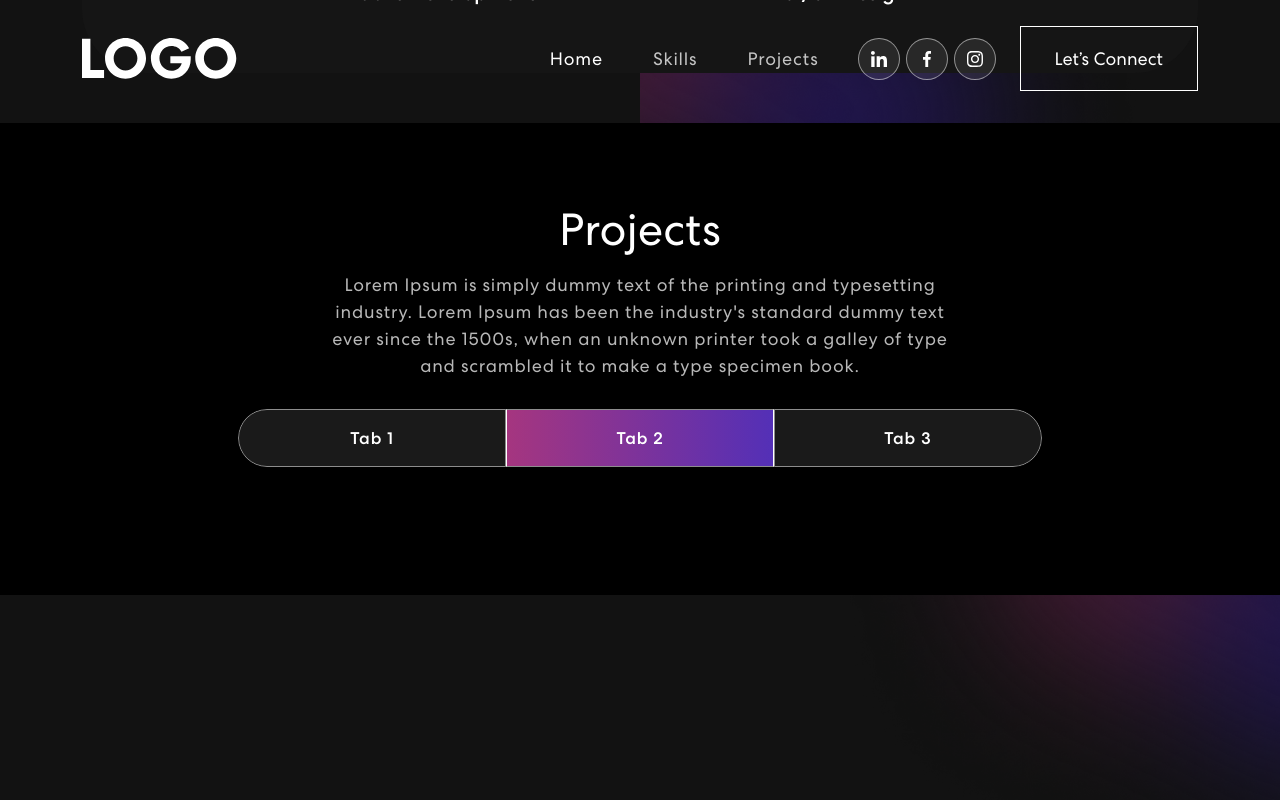
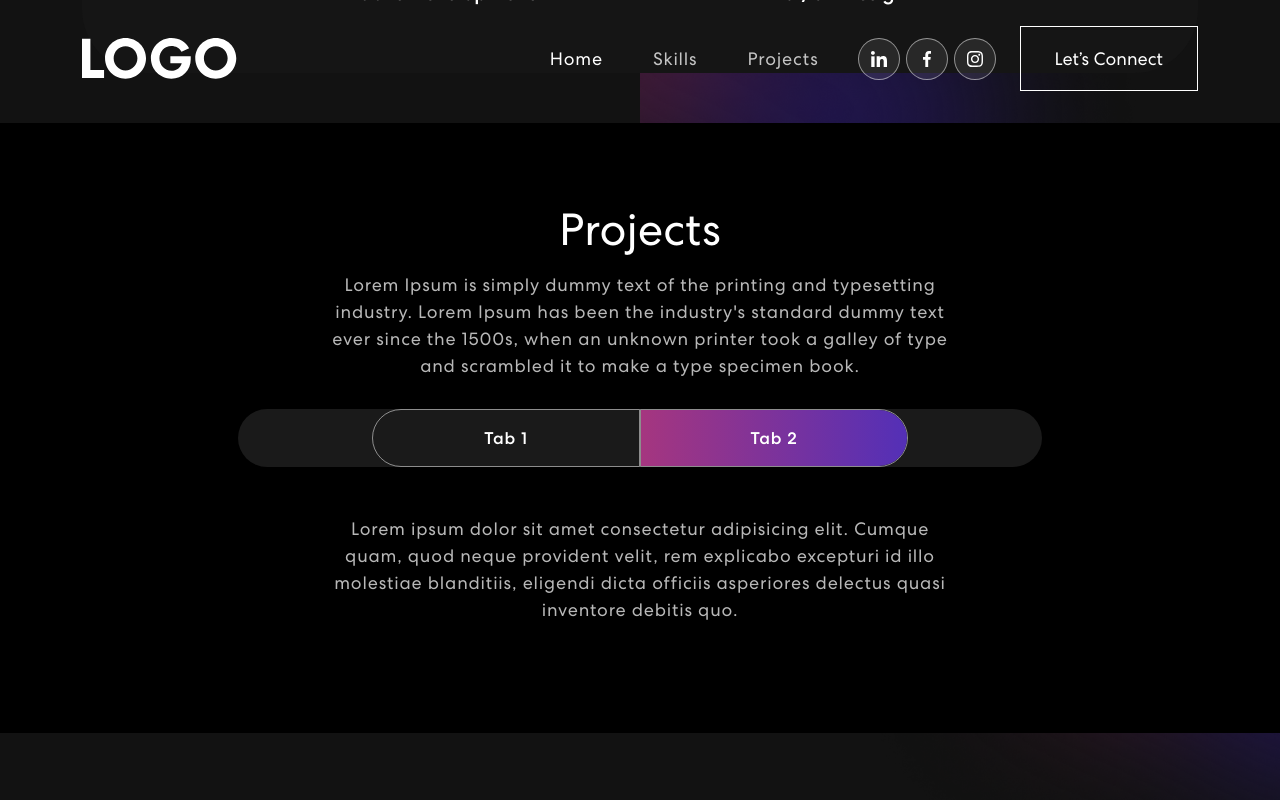
Before and after one commit to Hale17OT/personal-portfollio, a React (Create React App) app: page / in a window 1280 px wide. Both pictures are taken after a click on the tab "Tab 2". Shown: the part 1409-2209 px from the top of the page. Built offline with nearby package versions, Linux system fonts and the light colour scheme.

Commit message:
Updated Projects

```diff
--- a/src/App.css
+++ b/src/App.css
@@ -361,9 +361,11 @@ nav.navbar .navbar-toggler[aria-expanded="true"] .navbar-toggler-icon {
 }
 .project .nav.nav-pills .nav-item {
   width: 33.33333%;
+
 }
 .project .nav.nav-pills .nav-link {
   background-color: transparent;
+  border-radius: 50px;
   border-radius: 0;
   padding: 17px 0;
   color: #fff;
@@ -387,21 +389,24 @@ nav.navbar .navbar-toggler[aria-expanded="true"] .navbar-toggler-icon {
     z-index: -1;
     transition: 0.3s ease-in-out;
 }
-.project .nav.nav-pills .nav-link.active::before {
+.project .nav.nav-pills .nav-link#projects-tabs-tab-first.active::before {
     width: 100% !important;
+    border-radius: 55px 0px 0px 55px;
+}
+.project .nav.nav-pills .nav-link#projects-tabs-tab-second.active::before {
+    width: 100% !important;
+    border-radius: 0px 55px 55px 0px;
 }
 .project .nav.nav-pills .nav-link.active {
     border: 1px solid rgba(255, 255, 255, 1);
+    border-radius: 50px;
 }
 .nav-link#projects-tabs-tab-first {
   border: 1px solid rgba(255, 255, 255, 0.5);
   border-radius: 55px 0px 0px 55px;
+
 }
 .nav-link#projects-tabs-tab-second {
-  border-top: 1px solid rgba(255, 255, 255, 0.5);
-  border-bottom: 1px solid rgba(255, 255, 255, 0.5);
-}
-.nav-link#projects-tabs-tab-third {
   border: 1px solid rgba(255, 255, 255, 0.5);
   border-radius: 0 55px 55px 0;
 }
--- a/src/components/Projects.js
+++ b/src/components/Projects.js
@@ -63,9 +63,6 @@ export const Projects = () => {
                 <Nav.Item>
                   <Nav.Link eventKey="second">Tab 2</Nav.Link>
                 </Nav.Item>
-                <Nav.Item>
-                  <Nav.Link eventKey="third">Tab 3</Nav.Link>
-                </Nav.Item>
               </Nav>
               <Tab.Content id="slideInUp">
                 <Tab.Pane eventKey="first">
@@ -75,15 +72,7 @@ export const Projects = () => {
                     })}
                   </Row>
                 </Tab.Pane>
-                <Tab.Pane eventKey="section">
-                  <p>
-                    Lorem ipsum dolor sit amet consectetur adipisicing elit.
-                    Cumque quam, quod neque provident velit, rem explicabo
-                    excepturi id illo molestiae blanditiis, eligendi dicta
-                    officiis asperiores delectus quasi inventore debitis quo.
-                  </p>
-                </Tab.Pane>
-                <Tab.Pane eventKey="third">
+                <Tab.Pane eventKey="second">
                   <p>
                     Lorem ipsum dolor sit amet consectetur adipisicing elit.
                     Cumque quam, quod neque provident velit, rem explicabo
```
